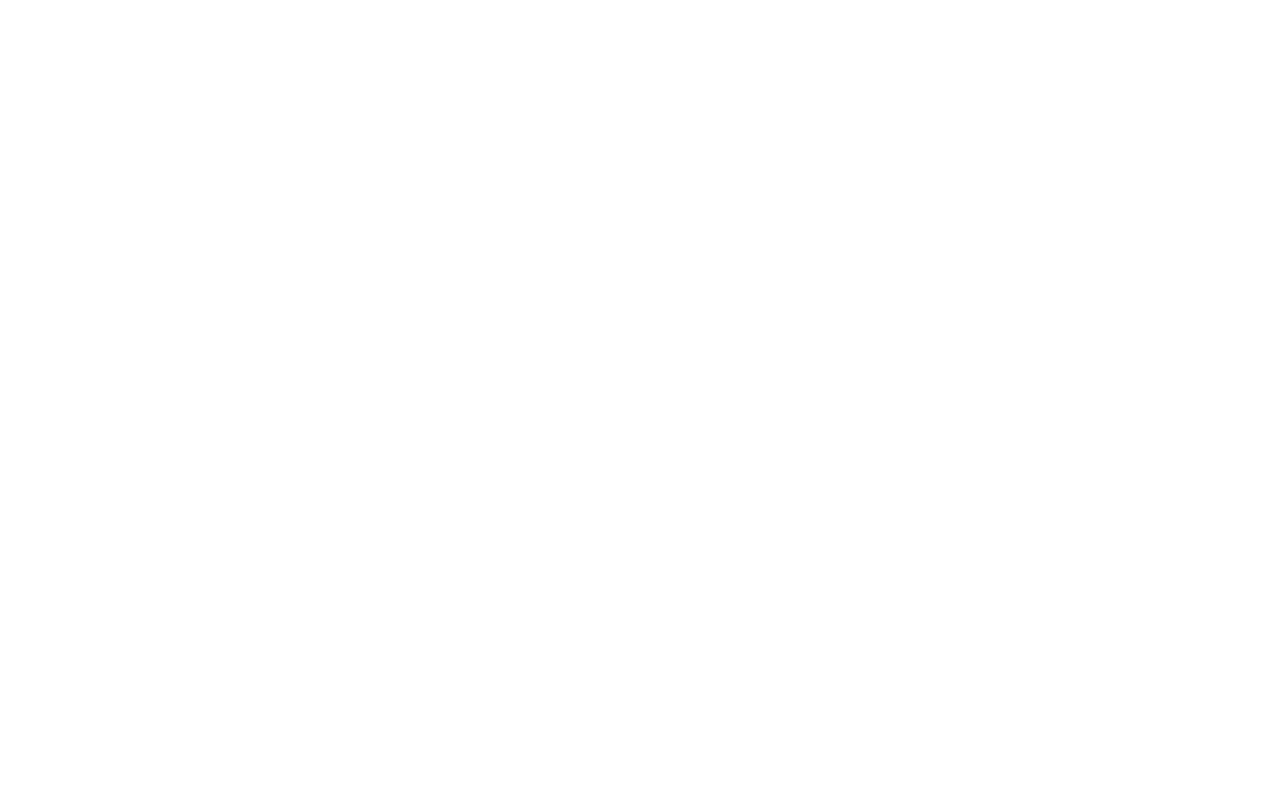
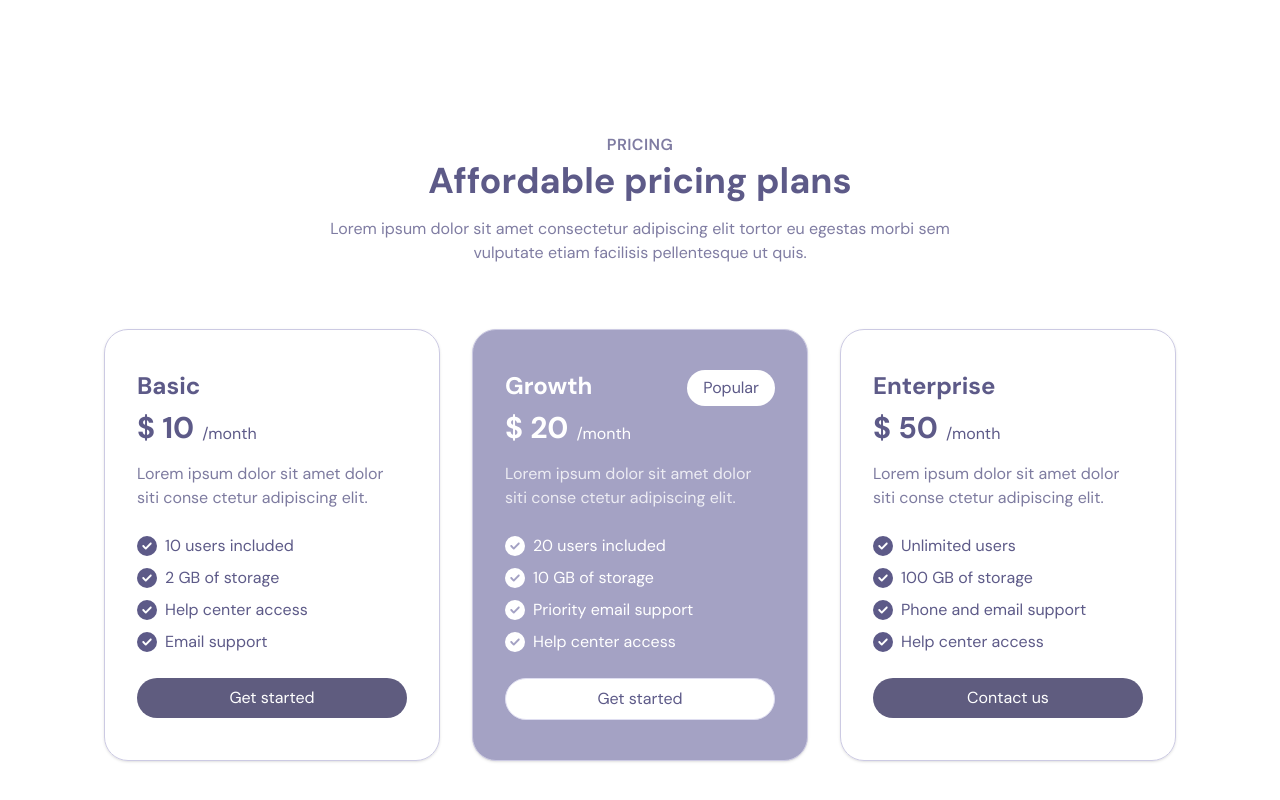
Before and after one commit to sashacvetkovich/next-auth-boilerplate, a Next.js app: page / in a window 1280 px wide. Shown: the part 688-1488 px from the top of the page. Before the commit the page ends 800 px from the top, so only its background shows below. Built offline with nearby package versions, Linux system fonts and the light colour scheme; no server answers.

Commit message:
Added pricing section

```diff
--- a/src/app/page.tsx
+++ b/src/app/page.tsx
@@ -1,11 +1,13 @@
 import Hero from '@/components/Hero/Hero';
 import LogoStrip from '@/components/LogoStrip/LogoStrip';
+import PricingContainer from '@/components/Pricing/PricingContainer/PricingContainer';
 
 export default function Home() {
   return (
     <main>
       <Hero />
       <LogoStrip/>
+      <PricingContainer/>
     </main>
   );
 }
--- /dev/null
+++ b/src/components/Pricing/PricingContainer/PricingContainer.tsx
@@ -0,0 +1,36 @@
+import React from 'react';
+import PricingItem from '../PricingItem/PricingItem';
+import { pricingData } from './pricingData';
+
+const PricingContainer = () => {
+  return (
+    <div className='container mx-auto px-5 sm:px-10 mt-40 mb-10 max-w-6xl'>
+      <p className='text-center mb-1 uppercase text-primary-800 font-semibold tracking-wide'>
+        Pricing
+      </p>
+      <h2 className='text-center mb-4 text-heading text-4xl font-bold'>
+        Affordable pricing plans
+      </h2>
+      <p className='text-center max-w-2xl mx-auto text-primary-800'>
+        Lorem ipsum dolor sit amet consectetur adipiscing elit tortor eu egestas
+        morbi sem vulputate etiam facilisis pellentesque ut quis.
+      </p>
+      <div className='grid grid-cols-1 lg:grid-cols-3 gap-8 mt-16'>
+        {pricingData.map((item, index) => (
+          <PricingItem
+            key={index}
+            title={item.title}
+            price={item.price}
+            description={item.description}
+            buttonText={item.buttonText}
+            link={item.link}
+            features={item.features}
+            isRecomended={item.isRecomended}
+          />
+        ))}
+      </div>
+    </div>
+  );
+};
+
+export default PricingContainer;
--- /dev/null
+++ b/src/components/Pricing/PricingContainer/pricingData.ts
@@ -0,0 +1,45 @@
+export const pricingData = [
+  {
+    title: 'Basic',
+    price: '10',
+    description:
+      'Lorem ipsum dolor sit amet dolor siti conse ctetur adipiscing elit.',
+    buttonText: 'Get started',
+    link: '/auth/register',
+    features: [
+      '10 users included',
+      '2 GB of storage',
+      'Help center access',
+      'Email support',
+    ],
+  },
+  {
+    title: 'Growth',
+    price: '20',
+    description:
+      'Lorem ipsum dolor sit amet dolor siti conse ctetur adipiscing elit.',
+    buttonText: 'Get started',
+    link: '/auth/register',
+    features: [
+      '20 users included',
+      '10 GB of storage',
+      'Priority email support',
+      'Help center access',
+    ],
+    isRecomended: true,
+  },
+  {
+    title: 'Enterprise',
+    price: '50',
+    description:
+      'Lorem ipsum dolor sit amet dolor siti conse ctetur adipiscing elit.',
+    buttonText: 'Contact us',
+    link: '/auth/contact',
+    features: [
+      'Unlimited users',
+      '100 GB of storage',
+      'Phone and email support',
+      'Help center access',
+    ],
+  },
+];
--- /dev/null
+++ b/src/components/Pricing/PricingItem/PricingItem.tsx
@@ -0,0 +1,64 @@
+import Link from 'next/link';
+import { FaCircleCheck } from 'react-icons/fa6';
+import Button from '@/components/shared/Button/Button';
+
+interface PricingProps {
+  title: string;
+  price: string;
+  description: string;
+  features: string[];
+  buttonText: string;
+  link: string;
+  isRecomended?: boolean;
+}
+
+const PricingItem = (props: PricingProps) => {
+  const {
+    title,
+    price,
+    description,
+    features,
+    buttonText,
+    link,
+    isRecomended,
+  } = props;
+
+  const containerClasses = `'flex flex-col items-start border border-primary-500 rounded-3xl py-10 px-8 shadow ${
+    isRecomended ? 'bg-primary-700 text-white' : 'text-heading'
+  }`;
+
+  return (
+    <div className={containerClasses}>
+      <div className='flex items-start justify-between'>
+        <p className=' text-2xl font-bold mb-2'>{title}</p>
+        {isRecomended && (
+          <p className='text-heading px-4 py-1.5 bg-white rounded-3xl'>
+            Popular
+          </p>
+        )}
+      </div>
+      <div className='flex items-end'>
+        <p className='text-3xl font-bold '>&#36; {price}</p>
+        <p className=' ml-2'>/month</p>
+      </div>
+      <p className='opacity-80 mt-4 '>{description}</p>
+      <div className='flex flex-col space-y-2 my-6'>
+        {features.map((feature, index) => (
+          <div className='flex items-center space-x-2' key={index}>
+            <FaCircleCheck size={20} className='opacity-100' />
+            <p className=''>{feature}</p>
+          </div>
+        ))}
+      </div>
+      <Link href={link} className='w-full'>
+        <Button
+          text={buttonText}
+          type={isRecomended ? 'outline' : 'primary'}
+          additionalStyles='w-full'
+        />
+      </Link>
+    </div>
+  );
+};
+
+export default PricingItem;
--- a/src/components/auth/SocialLogin/SocialLogin.tsx
+++ b/src/components/auth/SocialLogin/SocialLogin.tsx
@@ -4,9 +4,9 @@
 // Server actions
 import { signIn } from 'next-auth/react';
 // Icons
-import faceBookIcon from '@/assets/facebook-icon.svg';
-import googleIcon from '@/assets/google-icon.svg';
-import githubIcon from '@/assets/github-icon.svg';
+import faceBookIcon from '@/assets/images/facebook-icon.svg';
+import googleIcon from '@/assets/images/google-icon.svg';
+import githubIcon from '@/assets/images/github-icon.svg';
 
 const SocialLogin = () => {
   const handleSocialLogin = (provider: 'google' | 'github' | 'facebook') => {
--- a/src/components/shared/Button/Button.tsx
+++ b/src/components/shared/Button/Button.tsx
@@ -5,11 +5,16 @@
   type: 'primary' | 'full' | 'outline' | 'primaryMedium' | 'outlineMedium';
   text: string;
   isDisabled?: boolean;
+  additionalStyles?: string;
 }
 
-const Button = ({ isDisabled, text, type }: ButtonProps) => {
+const Button = ({ isDisabled, text, type, additionalStyles }: ButtonProps) => {
+  const styles = `${additionalStyles ? additionalStyles : ''} ${
+    buttonStyles[type]
+  }`;
+
   return (
-    <button className={buttonStyles[type]} type='submit' disabled={isDisabled}>
+    <button className={styles} type='submit' disabled={isDisabled}>
       {text}
     </button>
   );
```
